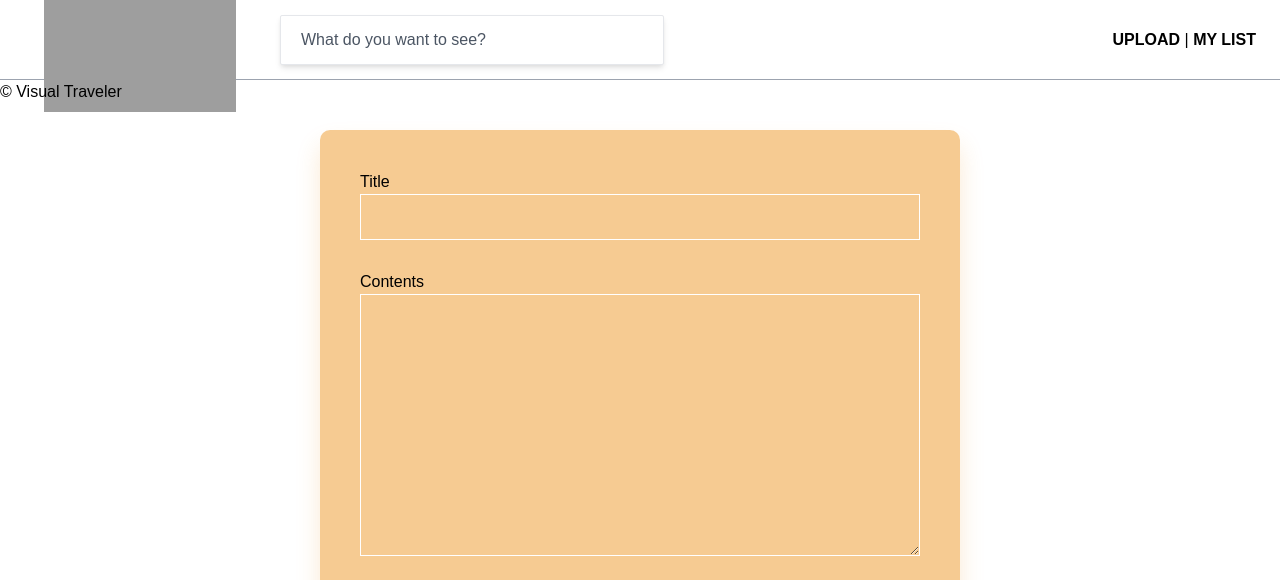
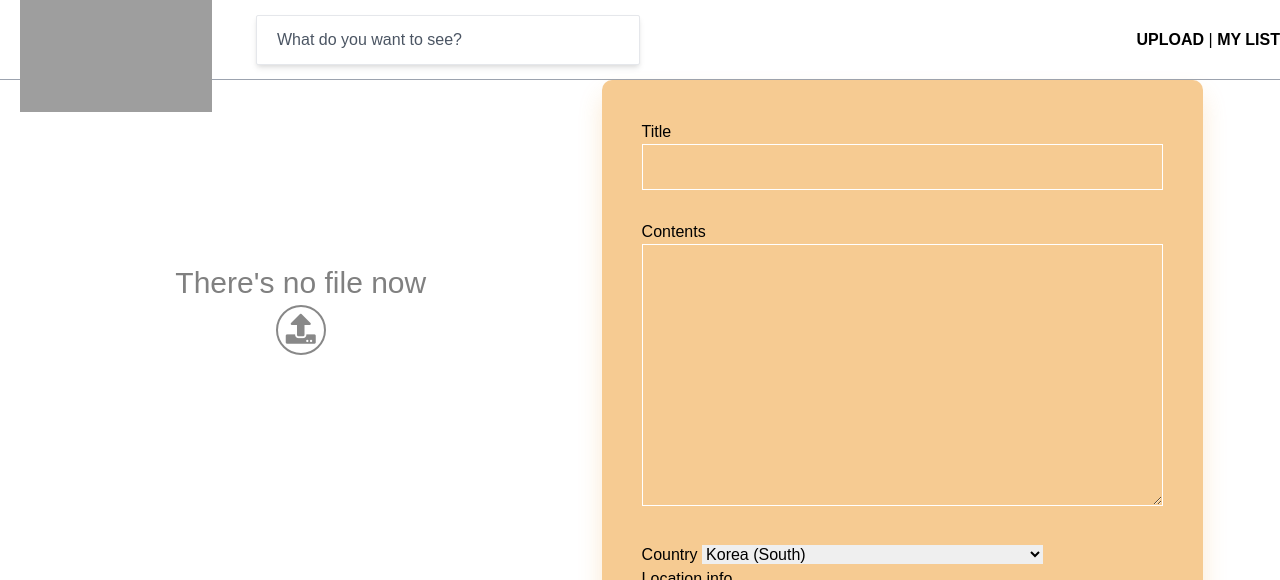
Before and after one commit to yibre/VisualTraveling, a Django app: page /posts/upload/ in a window 1280 px wide. Shown: the top 580 px of the page. Run offline with Django 3.2, Linux system fonts and the light colour scheme; some libraries are stand-ins or nearby versions; grey boxes are pictures that could not be loaded.

Commit message:
upload function 1 finished - user can see the photo in the upload screen

```diff
--- a/visualtravel/posts/forms.py
+++ b/visualtravel/posts/forms.py
@@ -24,7 +24,6 @@ class UploadPostForm(forms.ModelForm):
             "camera",
             "latitude",
             "longitude",
-            "file",
         )
 
     def save(self, *args, **kwargs):
--- a/visualtravel/static/post_create.css
+++ b/visualtravel/static/post_create.css
@@ -1,18 +1,47 @@
-
-  body {
-    margin:0;
+.container {
+    margin:0 auto;
     padding:0;
     font-family: sans-serif;
+    display: flex;
+    width: 100%;
+}
 
+.additionalinfo {
+  width: 47%;
+  height: 100%;
+}
+
+.files {
+  width: 47%;
+  margin-bottom: 2%;
+  height: 500px;
+  margin-bottom: 10px;
+  margin: 0 auto;
+  text-align: center;
+  font-size: 30px;
+  padding-top: 30%;
+  color: gray;
+  font-weight: 500;
+}
+
+.btn_addfile {
+  margin: 0 auto;
+  width: 50px;
+  height: 50px;
+  border-radius: 25px;
+  color: #888;
+  border: 2px solid #888;
+}
+
+#map {
+  width: 100%;
+  height: 500px;
+  background-color: gray;
 }
 
 .login-box {
-    margin-top: 50px;
-    position: absolute;
-    left: 50%;
-    width: 50%;
+  width: 47%;
   padding: 40px;
-    transform: translate(-50%, 0);
   background: rgba(237,151,38,.5);
   box-sizing: border-box;
   box-shadow: 0 15px 25px rgba(237,151,38,.2);
--- a/visualtravel/templates/posts/post_create.html
+++ b/visualtravel/templates/posts/post_create.html
@@ -6,55 +6,34 @@ Create Room
 
 {% block content %}
 {% load static %}
-<script
-  src="https://maps.googleapis.com/maps/api/js?key=AIzaSyBZliH4l5UHcPVzOzhhJaYBwtpIRFo5IAY&callback=initMap&libraries=&v=weekly"
-  async></script>
 
 <link rel="stylesheet" href="{%  static  'post_create.css'  %}">
 <script>
-var map;
-  function initialize() {
-  var myLatlng = new google.maps.LatLng(40.713956,-74.006653);
-  console.log("this is initialize");
-  var myOptions = {
+  function initMap() {
+    // The location of Uluru
+    const uluru = { lat: 36.3721, lng: 127.3604 };
+    // The map, centered at Uluru
+    const map = new google.maps.Map(document.getElementById("map"), {
       zoom: 12,
-     center: myLatlng,
+      center: {lat: 35.1631, lng: 129.1636}
+    });
+    // The marker, positioned at Uluru
+    const marker = new google.maps.Marker({
+      position: uluru,
+      map: map,
+    });
   }
-  map = new google.maps.Map(document.getElementById("map_canvas"));
-
-  var marker = new google.maps.Marker({
-  draggable: true,
-  position: myLatlng,
-  map: map,
-  title: "Your location"
-  });
-
-  google.maps.event.addListener(marker,'click',function(overlay,point){
-     document.getElementById("id_latitude").value = lat();
-     document.getElementById("id_longitude").value = lng();
-     });
-  google.maps.event.addListener(marker, 'click', function (event) {
-    document.getElementById("id_latitude").value = event.latLng.lat();
-    document.getElementById("id_longitude").value = event.latLng.lng();
-  });
-
-  google.maps.event.addListener(marker, 'click', function (event) {
-    document.getElementById("id_latitude").value = this.getPosition().lat();
-    document.getElementById("id_longitude").value = this.getPosition().lng();
-  });
-
-  google.maps.event.addListener(marker, 'dragend', function (event) {
-    document.getElementById("id_latitude").value = this.getPosition().lat();
-    document.getElementById("id_longitude").value = this.getPosition().lng();
-});
-
-}
-
-initialize();
+  initMap();
 
 </script>
-
-<div id="map_canvas"></div>
+<div class="container">
+  <div class="additionalinfo">
+    <div class="files">
+      There's no file now
+      <div class="btn_addfile"><i class="fa fa-upload" aria-hidden="true"></i></div>
+    </div>
+    <div id="map"></div>
+  </div>
   <div class="login-box">
 
     <form method="POST" enctype="multipart/form-data">
@@ -82,11 +61,13 @@ initialize();
       </div>
       {% endfor %}
 
-    <button>{{cta}}Upload</button>
+      <button>Upload</button>
     </form>
 
   </div>
+</div>
 
-<script src="{% static 'post_create.js' %}"></script>
-
+<script
+  src="https://maps.googleapis.com/maps/api/js?key=AIzaSyBZliH4l5UHcPVzOzhhJaYBwtpIRFo5IAY&callback=initMap&libraries=&v=weekly"
+  async></script>
 {% endblock content %}
```
Also changed, not shown: visualtravel/db.sqlite3. Lines whose indentation alone changed are shown as unchanged.
